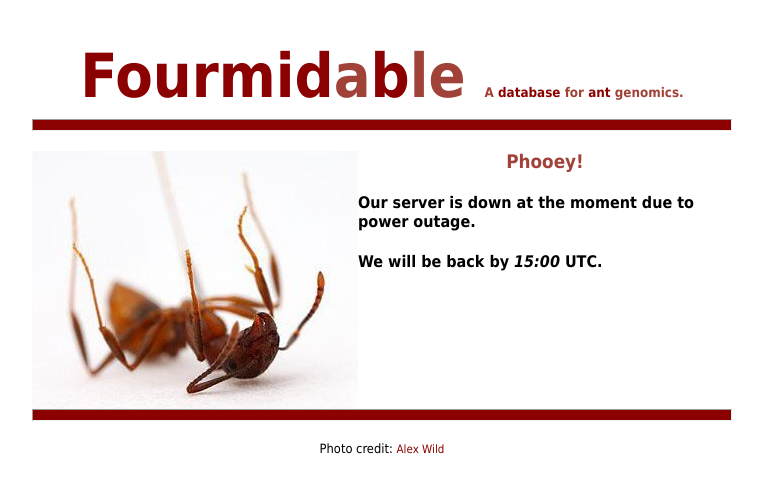
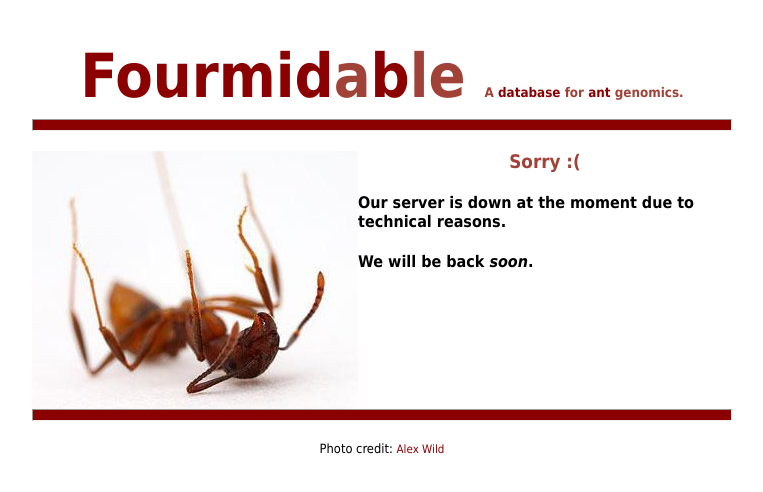
Before and after one commit to fourmidable/fourmidable.github.com, a plain HTML site: page index.html in a window 1280 px wide. Shown: the whole page, without its empty margins (258-1021 px from the left). Drawn offline with Linux system fonts and the light colour scheme.

Commit message:
Server down due to technical reasons. We will be back soon.
Add 'alt' attribute to sleeping ant image.

Signed-off-by: Anurag Priyam <anurag08priyam@gmail.com>

```diff
--- a/index.html
+++ b/index.html
@@ -13,10 +13,10 @@
       </h1>
       <hr style="clear:both"/>
       <div class="message">
-        <img src="/sleeping.jpg" align="left"/>
-        <h3>Phooey!</h3>
-        <h4>Our server is down at the moment due to power outage.</h4>
-        <h4>We will be back by <em>15:00</em> UTC.</h4>
+        <img src="/sleeping.jpg" alt="dead ant - dead server" align="left"/>
+        <h3>Sorry :(</h3>
+        <h4>Our server is down at the moment due to technical reasons.</h4>
+        <h4>We will be back <em>soon</em>.</h4>
       </div>
       <hr style="clear:both"/>
       <div class="footer">
```
